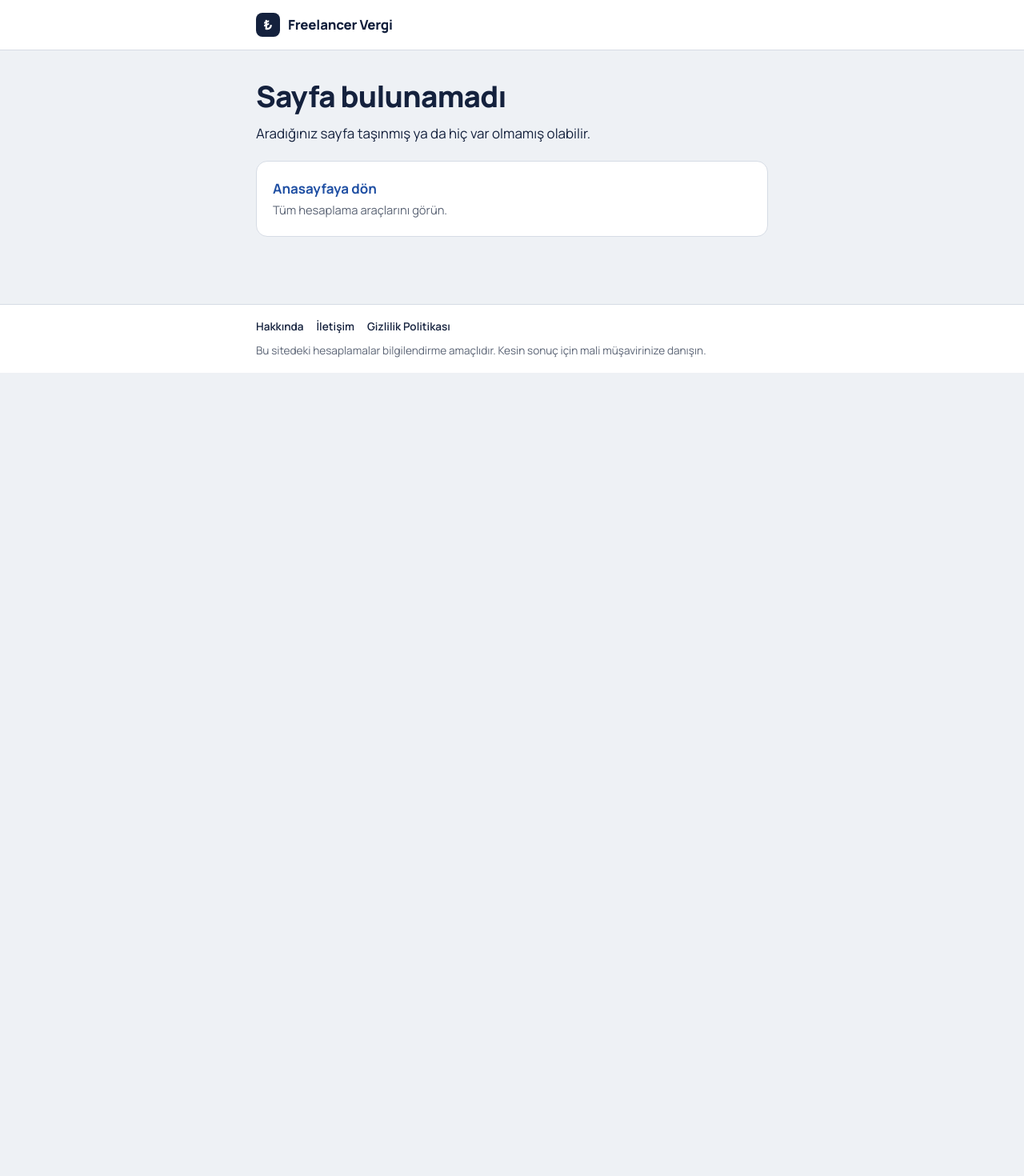
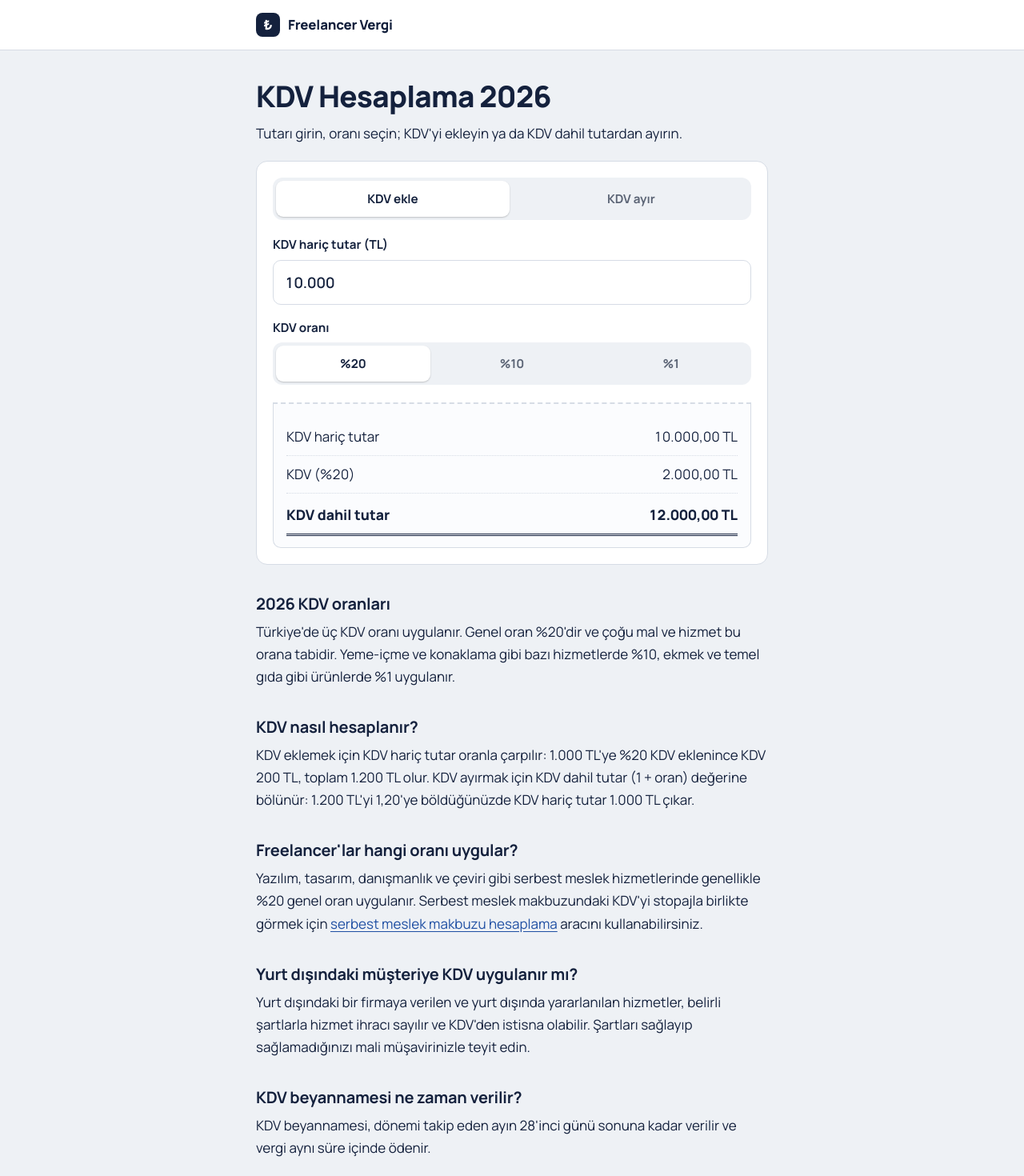
Before and after one commit to yavuzscvk-source/freelancer-vergi, a Next.js app: page /kdv-hesaplama in a window 1280 px wide. Before the commit this address had no page. Shown: the top 1470 px of the page at 80% size. Before the commit the page ends 800 px from the top, so only its background shows below. Built offline with nearby package versions, Linux system fonts and the light colour scheme.

Commit message:
Create page.js

```diff
--- /dev/null
+++ b/app/kdv-hesaplama/page.js
@@ -0,0 +1,33 @@
+import Link from "next/link";
+import Hesaplayici from "./Hesaplayici";
+
+export const metadata = {
+  title: "KDV Hesaplama 2026 (KDV Dahil ve Hariç)",
+  description: "KDV hariç tutara KDV ekleyin ya da KDV dahil tutardan KDV'yi ayırın. 2026 KDV oranları: %1, %10 ve %20.",
+};
+
+export default function KdvHesaplama() {
+  return (
+    <>
+      <h1>KDV Hesaplama 2026</h1>
+      <p>Tutarı girin, oranı seçin; KDV'yi ekleyin ya da KDV dahil tutardan ayırın.</p>
+
+      <Hesaplayici />
+
+      <h2>2026 KDV oranları</h2>
+      <p>Türkiye'de üç KDV oranı uygulanır. Genel oran %20'dir ve çoğu mal ve hizmet bu orana tabidir. Yeme-içme ve konaklama gibi bazı hizmetlerde %10, ekmek ve temel gıda gibi ürünlerde %1 uygulanır.</p>
+
+      <h2>KDV nasıl hesaplanır?</h2>
+      <p>KDV eklemek için KDV hariç tutar oranla çarpılır: 1.000 TL'ye %20 KDV eklenince KDV 200 TL, toplam 1.200 TL olur. KDV ayırmak için KDV dahil tutar (1 + oran) değerine bölünür: 1.200 TL'yi 1,20'ye böldüğünüzde KDV hariç tutar 1.000 TL çıkar.</p>
+
+      <h2>Freelancer'lar hangi oranı uygular?</h2>
+      <p>Yazılım, tasarım, danışmanlık ve çeviri gibi serbest meslek hizmetlerinde genellikle %20 genel oran uygulanır. Serbest meslek makbuzundaki KDV'yi stopajla birlikte görmek için <Link href="/serbest-meslek-makbuzu">serbest meslek makbuzu hesaplama</Link> aracını kullanabilirsiniz.</p>
+
+      <h2>Yurt dışındaki müşteriye KDV uygulanır mı?</h2>
+      <p>Yurt dışındaki bir firmaya verilen ve yurt dışında yararlanılan hizmetler, belirli şartlarla hizmet ihracı sayılır ve KDV'den istisna olabilir. Şartları sağlayıp sağlamadığınızı mali müşavirinizle teyit edin.</p>
+
+      <h2>KDV beyannamesi ne zaman verilir?</h2>
+      <p>KDV beyannamesi, dönemi takip eden ayın 28'inci günü sonuna kadar verilir ve vergi aynı süre içinde ödenir.</p>
+    </>
+  );
+}
```
